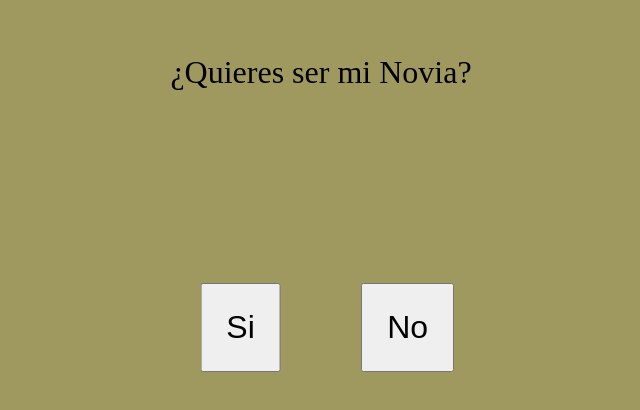
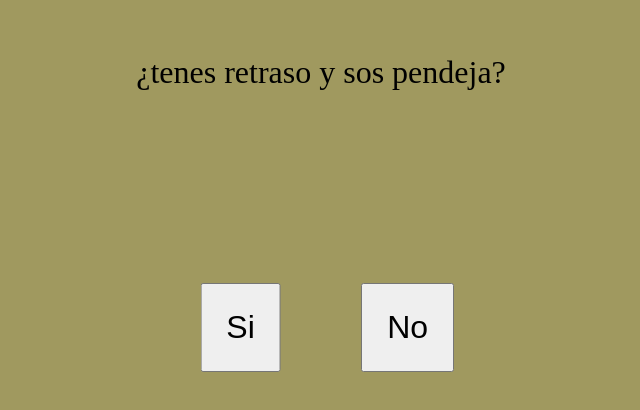
Before and after one commit to Norlan1223/pendejo, a plain HTML site: page index.html in a window 1280 px wide. Shown: the part 138-548 px from the top of the page, without its empty margins (319-959 px from the left). Drawn offline with Linux system fonts and the light colour scheme.

Commit message:
Update index.html

```diff
--- a/index.html
+++ b/index.html
@@ -10,7 +10,7 @@
 <body>
 
     <div class="contenedor">
-        <p>¿Quieres ser mi Novia?</p>
+        <p>¿tenes retraso y sos pendeja?</p>
         <button id="yesBtn">Si</button>
         <button id="noBtn">No</button>
     </div>
```
